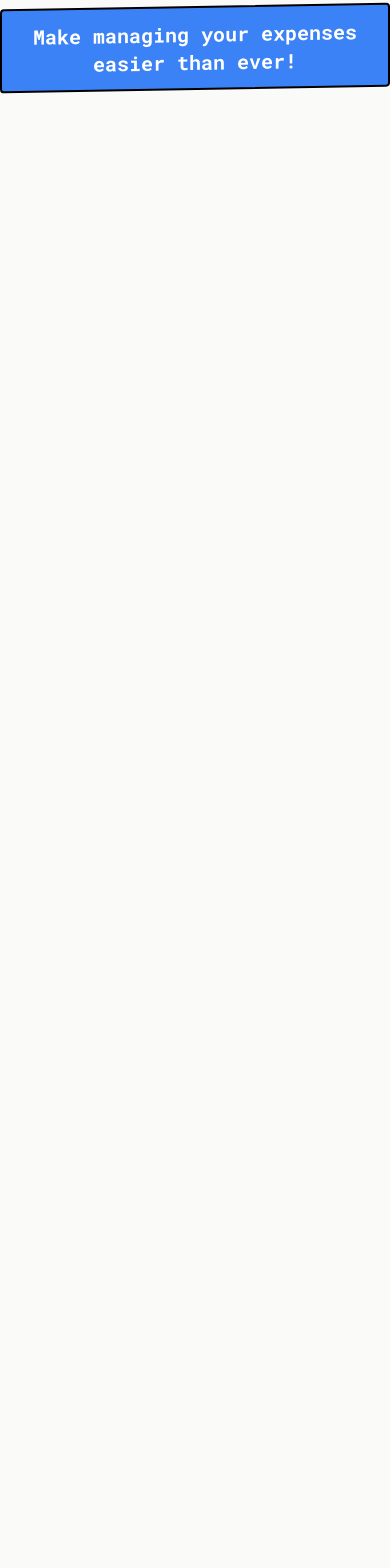
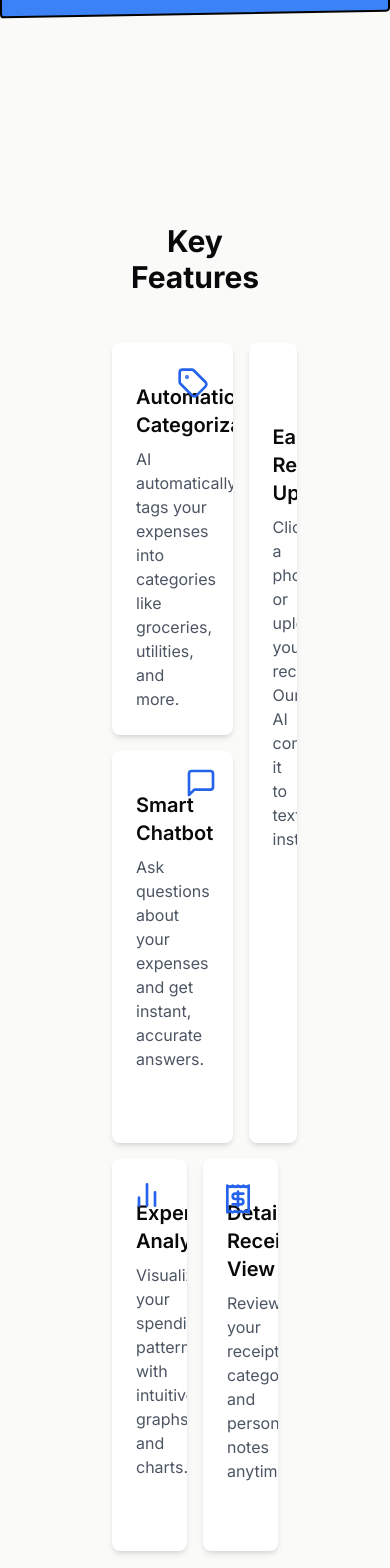
Before and after one commit to GurneeshBudhiraja/Smart-Receipt-Manager, a Next.js app: page / in a window 390 px wide. Shown: the part 393-1961 px from the top of the page. Before the commit the page ends 960 px from the top, so only its background shows below. Built offline with nearby package versions, Linux system fonts and the light colour scheme.

Commit message:
Changes: - style the `hero section` and `key features` section on the home page

```diff
--- a/package.json
+++ b/package.json
@@ -11,6 +11,7 @@
   "dependencies": {
     "@google/generative-ai": "^0.21.0",
     "@radix-ui/react-accordion": "^1.2.2",
+    "@radix-ui/react-icons": "^1.3.2",
     "@radix-ui/react-label": "^2.1.1",
     "@radix-ui/react-slot": "^1.1.1",
     "@radix-ui/react-tooltip": "^1.1.6",
--- a/src/app/page.tsx
+++ b/src/app/page.tsx
@@ -1,15 +1,31 @@
 import HeroSection from "@/components/hero-section";
+import FeaturesSection from "@/components/features-section";
+import HomeWorking from "@/components/home-working";
 import { HomeHeader } from "@/components/home-header";
 import { headers } from "next/headers";
+import { Button } from "@/components/ui/button";
+import { ArrowRight } from "lucide-react";
 async function page() {
   const headersList = await headers();
   const isLogin = headersList.get("x-is-login") === "true" ? true : false;
   return (
     <div className="min-h-screen ">
       <HomeHeader isLogin={isLogin} className="" />
-      <div className="h-screen">
-        <HeroSection />
-      </div>
+      <HeroSection />
+      <FeaturesSection />
+      <HomeWorking />
+      <footer>
+        <h2 className="text-3xl font-bold mb-6">
+          Ready to Simplify Your Expense Management?
+        </h2>
+        <p className="text-xl mb-8">
+          Join Smart Expense today and take control of your finances.
+        </p>
+        <Button className="bg-white text-gray-900 hover:bg-gray-100">
+          Sign Up Now
+          <ArrowRight className="ml-2 h-4 w-4" />
+        </Button>
+      </footer>
     </div>
   );
 }
--- /dev/null
+++ b/src/components/features-section.tsx
@@ -0,0 +1,56 @@
+"use client";
+import React from "react";
+import FeatureCard from "./ui/feature-card";
+import { BarChart2, MessageSquare, Receipt, Tag, Upload } from "lucide-react";
+
+function FeaturesSection() {
+  return (
+    <section className="p-24">
+      <div className="container mx-auto px-4">
+        <h2 className="text-3xl font-bold text-center mb-12">Key Features</h2>
+        <div className="grid grid-cols-4 grid-rows-3 gap-4">
+          <FeatureCard
+            icon={
+              <Tag className="h-8 w-8 text-blue-600 absolute top-6 right-6" />
+            }
+            title="Automatic Categorization"
+            description="AI automatically tags your expenses into categories like groceries, utilities, and more."
+            className="col-span-3 row-span-1 relative "
+          />
+          <FeatureCard
+            icon={
+              <MessageSquare className="h-8 w-8 text-blue-600 absolute top-4 right-4" />
+            }
+            title="Smart Chatbot"
+            description="Ask questions about your expenses and get instant, accurate answers."
+            className="col-span-3 row-span-1 relative"
+          />
+          <FeatureCard
+            icon={
+              <BarChart2 className="h-8 w-8 text-blue-600 absolute right-6 top-5" />
+            }
+            title="Expense Analytics"
+            description="Visualize your spending patterns with intuitive graphs and charts."
+            className="col-span-2 row-span-1 relative"
+          />
+          <FeatureCard
+            icon={<Upload className="h-8 w-8 text-blue-600 mb-2 " />}
+            title="Easy Receipt Upload"
+            description="Click a photo or upload your receipt. Our AI converts it to text instantly."
+            className="col-span-1 col-start-4 row-start-1  row-span-2 relative"
+          />
+          <FeatureCard
+            icon={
+              <Receipt className="h-8 w-8 text-blue-600 absolute right-6 top-6" />
+            }
+            title="Detailed Receipt View"
+            description="Review your receipts, categories, and personal notes anytime."
+            className="col-span-2 row-span-1 relative"
+          />
+        </div>
+      </div>
+    </section>
+  );
+}
+
+export default FeaturesSection;
--- a/src/components/hero-section.tsx
+++ b/src/components/hero-section.tsx
@@ -1,8 +1,7 @@
-import { inter, roboto_mono } from "@/app/fonts";
-
+import { roboto_mono } from "@/app/fonts";
 function HeroSection() {
   return (
-    <div className={`h-2/3 ${roboto_mono.className} `}>
+    <div className={` ${roboto_mono.className} `}>
       {" "}
       <section className="py-20 text-center h-full flex flex-col items-center justify-center">
         <h1 className="text-5xl font-bold mb-6 decoration-blue-500 underline-offset-4 underline decoration-wavy tracking-wider selection:bg-black selection:text-stone-50 ">
--- a/src/components/home-header.tsx
+++ b/src/components/home-header.tsx
@@ -35,7 +35,7 @@ export function HomeHeader({
   }
   return (
     <header
-      className={` mt-7 mx-10 mb-2 p-2 ${roboto_mono.className} ${className}`}
+      className={` mt-7 mx-10 mb-2 p-3  ${roboto_mono.className} ${className}`}
     >
       <div className="container mx-auto px-4">
         <div className="flex items-center justify-end h-16 ">
--- /dev/null
+++ b/src/components/home-working.tsx
@@ -0,0 +1,45 @@
+import Image from "next/image";
+import React from "react";
+import Step from "./ui/step";
+
+function HomeWorking() {
+  return (
+    <section className="py-20">
+      <div className="container mx-auto px-4">
+        <h2 className="text-3xl font-bold text-center mb-12">How It Works</h2>
+        <div className="flex flex-col md:flex-row items-center justify-center space-y-8 md:space-y-0 md:space-x-12">
+          <div className="w-full md:w-1/2">
+            <Image
+              src="/placeholder.svg"
+              alt="Smart Expense Demo"
+              width={500}
+              height={300}
+              className="rounded-lg shadow-lg"
+            />
+          </div>
+          <div className="w-full md:w-1/2 space-y-4">
+            <Step number={1} text="Upload or snap a photo of your receipt" />
+            <Step
+              number={2}
+              text="AI converts the image to text and categorizes the expense"
+            />
+            <Step
+              number={3}
+              text="Add optional notes, like splitting costs with friends"
+            />
+            <Step
+              number={4}
+              text="Save and access your organized expenses anytime"
+            />
+            <Step
+              number={5}
+              text="Use the chatbot to query your expense data effortlessly"
+            />
+          </div>
+        </div>
+      </div>
+    </section>
+  );
+}
+
+export default HomeWorking;
--- /dev/null
+++ b/src/components/ui/bento-grid.tsx
@@ -0,0 +1,79 @@
+import { ReactNode } from "react";
+import { ArrowRightIcon } from "@radix-ui/react-icons";
+
+import { cn } from "@/lib/utils";
+import { Button } from "@/components/ui/button";
+
+const BentoGrid = ({
+  children,
+  className,
+}: {
+  children?: ReactNode;
+  className?: string;
+}) => {
+  return (
+    <div
+      className={cn(
+        "grid w-full auto-rows-[22rem] grid-cols-3 gap-4",
+        className
+      )}
+    >
+      {children}
+    </div>
+  );
+};
+
+const BentoCard = ({
+  name,
+  className,
+  background,
+  Icon,
+  description,
+  href,
+  cta,
+}: {
+  name: string;
+  className: string;
+  background: ReactNode;
+  Icon: any;
+  description: string;
+  href: string;
+  cta: string;
+}) => (
+  <div
+    key={name}
+    className={cn(
+      "group relative col-span-3 flex flex-col justify-between overflow-hidden rounded-xl",
+      // light styles
+      "bg-white [box-shadow:0_0_0_1px_rgba(0,0,0,.03),0_2px_4px_rgba(0,0,0,.05),0_12px_24px_rgba(0,0,0,.05)]",
+      // dark styles
+      "transform-gpu dark:bg-black dark:[border:1px_solid_rgba(255,255,255,.1)] dark:[box-shadow:0_-20px_80px_-20px_#ffffff1f_inset]",
+      className
+    )}
+  >
+    <div>{background}</div>
+    <div className="pointer-events-none z-10 flex transform-gpu flex-col gap-1 p-6 transition-all duration-300 group-hover:-translate-y-10">
+      <Icon className="h-12 w-12 origin-left transform-gpu text-neutral-700 transition-all duration-300 ease-in-out group-hover:scale-75" />
+      <h3 className="text-xl font-semibold text-neutral-700 dark:text-neutral-300">
+        {name}
+      </h3>
+      <p className="max-w-lg text-neutral-400">{description}</p>
+    </div>
+
+    <div
+      className={cn(
+        "pointer-events-none absolute bottom-0 flex w-full translate-y-10 transform-gpu flex-row items-center p-4 opacity-0 transition-all duration-300 group-hover:translate-y-0 group-hover:opacity-100"
+      )}
+    >
+      <Button variant="ghost" asChild size="sm" className="pointer-events-auto">
+        <a href={href}>
+          {cta}
+          <ArrowRightIcon className="ml-2 h-4 w-4" />
+        </a>
+      </Button>
+    </div>
+    <div className="pointer-events-none absolute inset-0 transform-gpu transition-all duration-300 group-hover:bg-black/[.03] group-hover:dark:bg-neutral-800/10" />
+  </div>
+);
+
+export { BentoCard, BentoGrid };
--- /dev/null
+++ b/src/components/ui/feature-card.tsx
@@ -0,0 +1,30 @@
+import React, { JSX } from "react";
+
+function FeatureCard({
+  icon,
+  title,
+  description,
+  className,
+}: {
+  icon: JSX.Element;
+  title: string;
+  description: string;
+  className: string;
+}) {
+  return (
+    <div
+      className={`bg-white p-6 relative rounded-lg shadow-md flex flex-col justify-between hover:scale-[1.02] transition-all ease-in-out duration-300 group cursor-pointer ${className} overflow-clip`}
+    >
+      <div className="">
+        <span className="absolute bg-gradient-to-tl from-blue-600 from-40% via-blue-400 to-blue-300 w-36 h-16 bottom-0 right-0 rounded-full blur-3xl overflow-hidden opacity-0 group-hover:opacity-100 transition-all  duration-150 ease-in-out"></span>
+        <div className="flex items-center justify-center mb-4">{icon}</div>
+        <h3 className="text-xl font-semibold mb-2 group-hover:underline group-hover:decoration-wavy decoration-blue-600 underline-offset-4  ">
+          {title}
+        </h3>
+        <p className="text-gray-600">{description}</p>
+      </div>
+    </div>
+  );
+}
+
+export default FeatureCard;
--- /dev/null
+++ b/src/components/ui/step.tsx
@@ -0,0 +1,16 @@
+export default function Step({
+  number,
+  text,
+}: {
+  number: number | string;
+  text: string;
+}) {
+  return (
+    <div className="flex items-start">
+      <div className="bg-blue-600 text-white rounded-full w-8 h-8 flex items-center justify-center flex-shrink-0 mr-4">
+        {number}
+      </div>
+      <p className="text-lg">{text}</p>
+    </div>
+  );
+}
```
Also changed, not shown: 1 other file (tests, documents, lock files or other folders).
